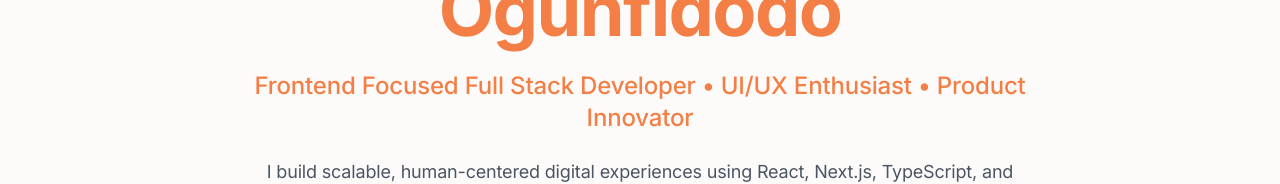
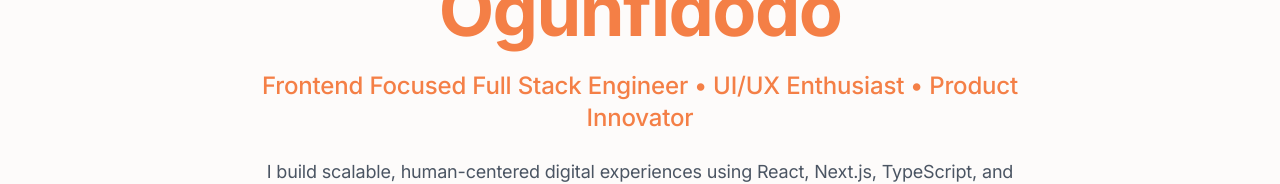
Before and after one commit to fidodo/new-portfolio, a Next.js app: page / in a window 1280 px wide. Shown: the part 279-463 px from the top of the page. Built offline with nearby package versions, Linux system fonts and the light colour scheme; no server answers; the database is empty.

Commit message:
Fix:role update

```diff
--- a/app/components/Hero.tsx
+++ b/app/components/Hero.tsx
@@ -56,7 +56,7 @@
             initial={{ opacity: 0, y: 30 }}
             animate={{ opacity: 1, y: 0 }}
           >
-            Frontend Focused Full Stack Developer • UI/UX Enthusiast • Product
+            Frontend Focused Full Stack Engineer • UI/UX Enthusiast • Product
             Innovator
           </motion.p>
 
```
